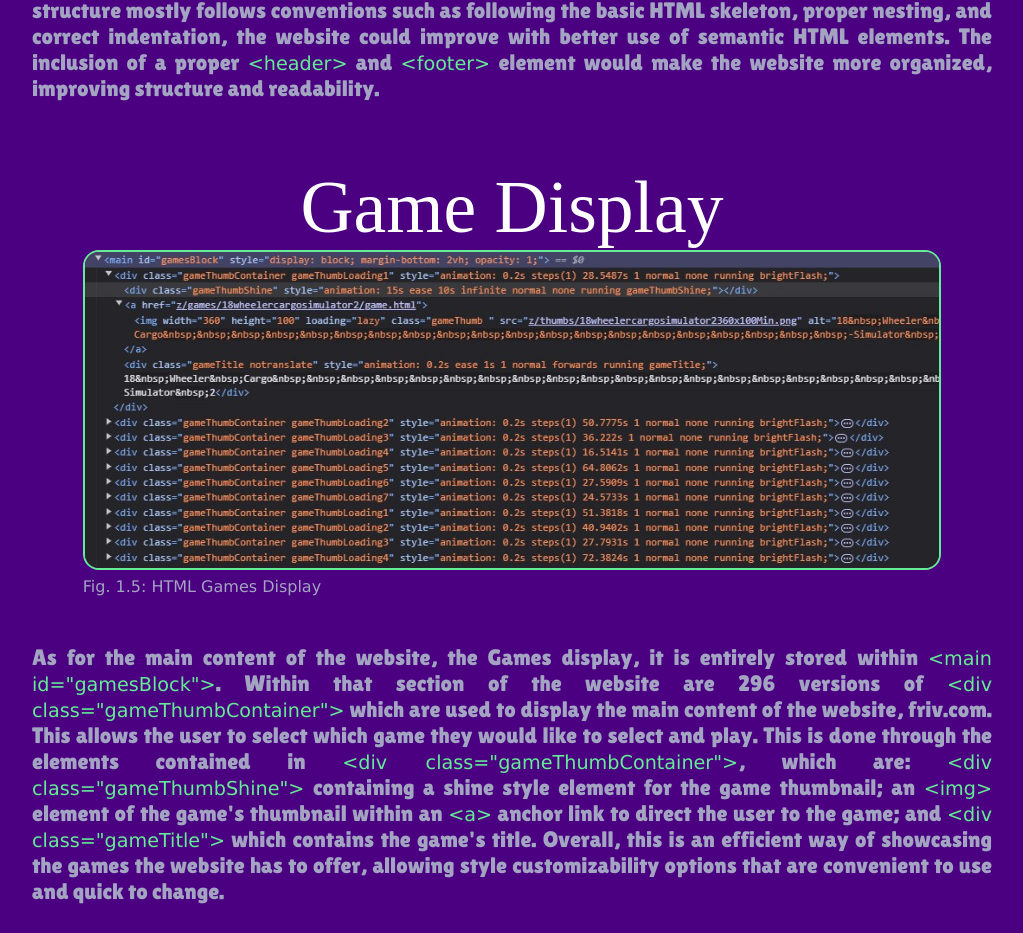
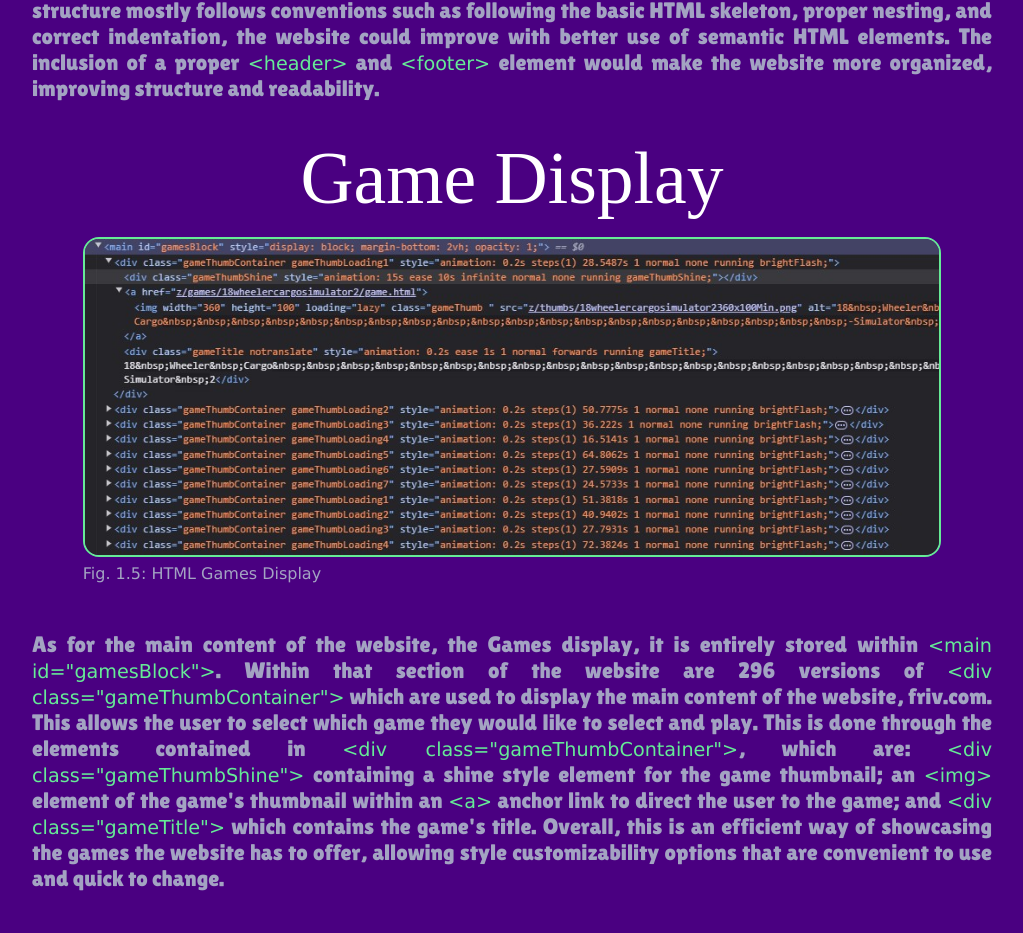
Before and after one commit to DCISM-CIS1202/CIS1202GRP9_Group1, a plain HTML site: page FrivCritique_G1/friv-critique.html in a window 1280 px wide. Shown: the part 2089-3022 px from the top of the page, without its empty margins (128-1151 px from the left). Drawn offline with Linux system fonts and the light colour scheme; a web font is replaced by a local one.

Commit message:
Finalized HTML content

```diff
--- a/FrivCritique_G1/friv-critique.html
+++ b/FrivCritique_G1/friv-critique.html
@@ -101,7 +101,7 @@
 
 
 
-        <h2>Game Display</h2>
+        <h2 id="game-display">Game Display</h2>
         <div class="main-image-container">
             <div class="game-display image-container">
                 <img src="/FrivCritique_G1/images/html-structure/html-games-display.jpg" alt="HTML Games Display">
--- a/FrivCritique_G1/styles.css
+++ b/FrivCritique_G1/styles.css
@@ -160,6 +160,10 @@ h1 {
     font-family: Verdana, Geneva, Tahoma, sans-serif;
 }
 
+#game-display {
+    margin: 2.2rem 0 1rem 0;
+}
+
 .html-structure .game-display img {
     height: 20rem;
     width: auto;
```
